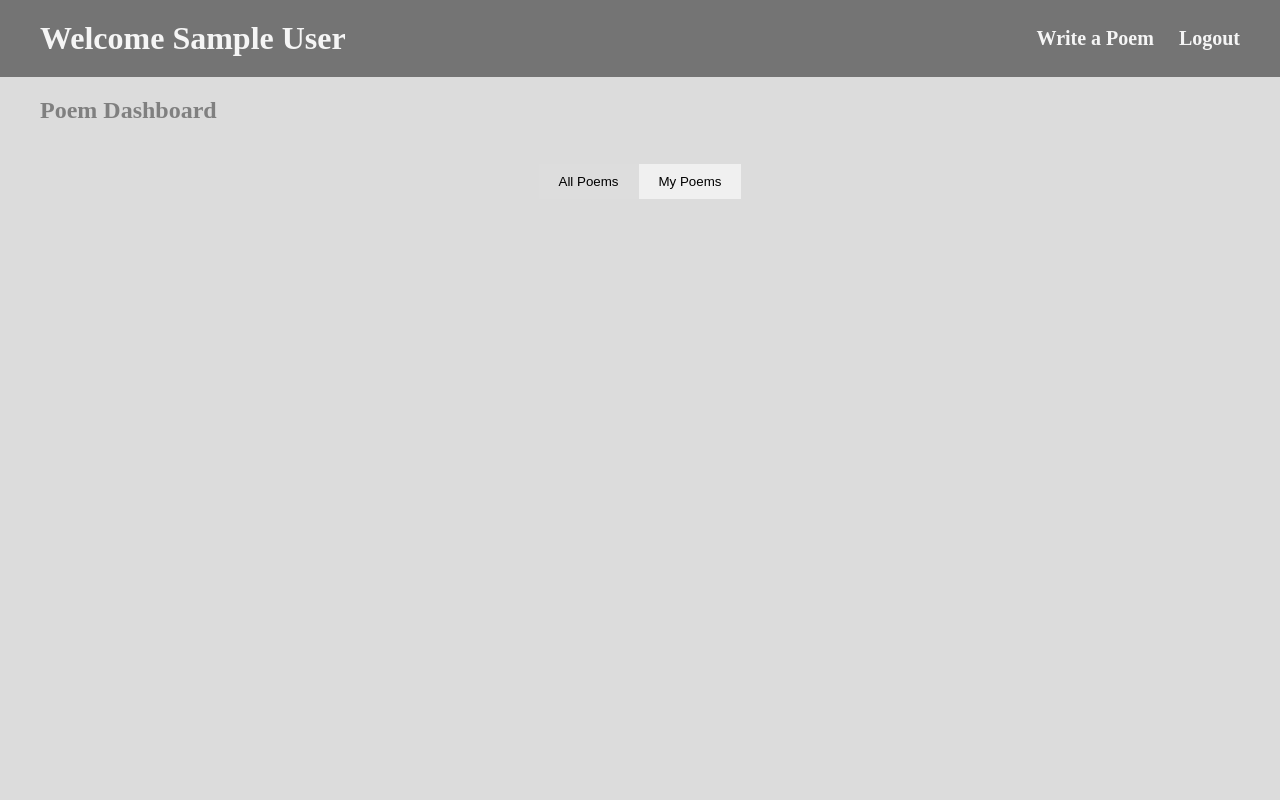
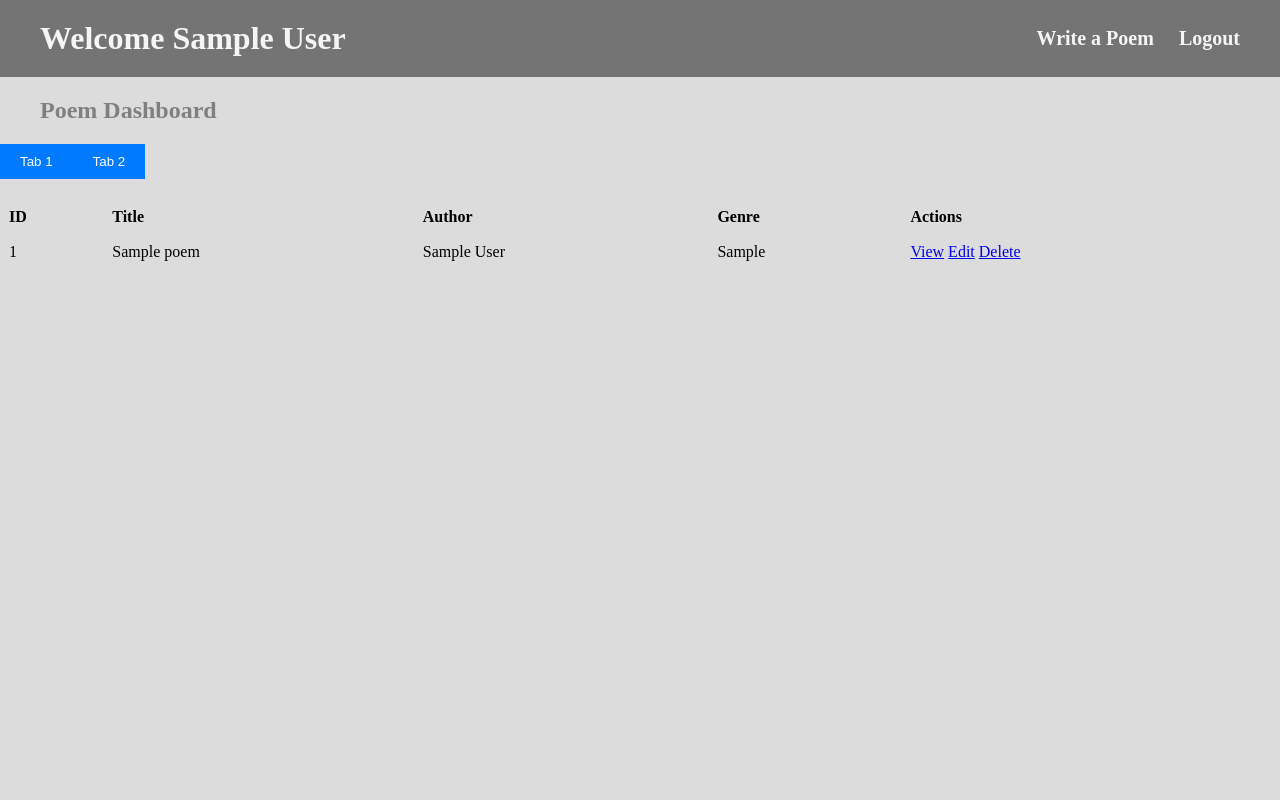
Before and after one commit to mdulak-maker/poems, a Flask app: page /dashboard in a window 1280 px wide. Run offline with Flask 3, Linux system fonts and the light colour scheme; the visitor is signed in with stand-in values (Sample User, id 1); tables that the repository leaves empty hold one stand-in row (values such as "Sample post").

Commit message:
Commited some changes to Poem's controller/model to get the save function working. Also got the dash table (TAB1) working. TAB2 stil pending

```diff
--- a/flask_app/models/poem.py
+++ b/flask_app/models/poem.py
@@ -17,31 +17,9 @@ class Poem:
     # Create Poems
     @classmethod
     def save(cls,data):
-        query = """INSERT INTO poems (title,author,genre,poem_text)
+        query = """INSERT INTO poems (title, author, genre, poem_text, user_id)
                 VALUES (%(title)s,%(author)s,%(genre)s,%(poem_text)s,%(user_id)s);"""
         return connectToMySQL(cls.DB).query_db(query,data)
-
-    # Get All Poems by Users
-    # @classmethod
-    # def get_all(cls):
-    #     query = """SELECT * FROM poems JOIN users on poems.user_id = users.id;"""
-    #     results = connectToMySQL(cls.DB).query_db(query)
-    #     poems = []
-    #     for poem_dict in results:
-    #         poem_obj = Poem(poem_dict)
-
-    #         user_obj = user.User({
-    #             "id": poem_dict['users.id'],
-    #             "first_name": poem_dict['first_name'],
-    #             "last_name": poem_dict['last_name'],
-    #             "email": poem_dict['email'],
-    #             "created_at": poem_dict['users.created_at'],
-    #             "updated_at": poem_dict['users.updated_at']
-    #         })
-
-    #         poem_obj.user = user_obj
-    #         poems.append(poem_obj)
-    #     return poems
 
     @classmethod
     def get_all(cls):
@@ -64,7 +42,6 @@ class Poem:
             poems.append(one_poem)
             print(f'**************{poems}')
         return poems
-
 
     @classmethod
     def get_all_from_user(cls, user_id):
--- a/flask_app/static/CSS/style.css
+++ b/flask_app/static/CSS/style.css
@@ -196,22 +196,22 @@
     height: 100vh;
 }
 
-.tab-container {
+/* .....................................DASH TABLE */
+/* Style for tabs */
+.tabs {
     display: flex;
-    justify-content: center;
-    margin-top: 20px;
 }
 
-.tab-btn {
-    background-color: #f0f0f0;
+.tab-button {
+    background-color: #007BFF;
+    color: white;
     border: none;
     padding: 10px 20px;
     cursor: pointer;
-    outline: none;
 }
 
-.tab-btn.active {
-    background-color: #ddd;
+.tab-button:hover {
+    background-color: #0056b3;
 }
 
 /* Style for tab content */
@@ -219,22 +219,22 @@
     display: none;
 }
 
-.tab-content table {
+table {
+    width: 100%;
     border-collapse: collapse;
-    width: 100%;
+    margin-top: 20px;
 }
 
-.tab-content table th, .tab-content table td {
+th, td {
     border: 1px solid #ddd;
     padding: 8px;
     text-align: left;
 }
 
-/* Display selected tab content */
-.tab-content.active {
+/* Show the first tab by default */
+#tab1 {
     display: block;
 }
-
 /*...................................... VIEW ONE POEM */
 .display-background {
     height: 100vh;
--- a/flask_app/static/JS/dashTable.js
+++ b/flask_app/static/JS/dashTable.js
@@ -1,21 +1,12 @@
-// Dashboard table with tabs.
-const tabButtons = document.querySelectorAll('.tab-btn');
-const tabContents = document.querySelectorAll('.tab-content');
+function showTab(tabId) {
+    // Get all tab content elements
+    var tabContents = document.getElementsByClassName('tab-content');
 
-// Add click event listeners to tab buttons
-tabButtons.forEach(button => {
-    button.addEventListener('click', () => {
-        // Remove the 'active' class from all tab buttons and tab contents
-        tabButtons.forEach(btn => btn.classList.remove('active'));
-        tabContents.forEach(content => content.classList.remove('active'));
+    // Hide all tab content
+    for (var i = 0; i < tabContents.length; i++) {
+        tabContents[i].style.display = 'none';
+    }
 
-        // Add the 'active' class to the clicked tab button and corresponding tab content
-        const tabId = button.getAttribute('data-tab');
-        const tabContent = document.getElementById(tabId);
-        button.classList.add('active');
-        tabContent.classList.add('active');
-    });
-});
-
-// Initialize the first tab as active
-tabButtons[0].click();
+    // Show the selected tab content
+    document.getElementById(tabId).style.display = 'block';
+}
--- a/flask_app/templates/dash.html
+++ b/flask_app/templates/dash.html
@@ -16,12 +16,11 @@
             </div>
         </div>
         <h2 class="dash-title">Poem Dashboard</h2>
-        <div class="tab-container">
-            <button class="tab-btn active" data-tab="tab1">All Poems</button>
-            <button class="tab-btn" data-tab="tab2">My Poems</button>
+        <div class="tabs">
+            <button class="tab-button" onclick="showTab('tab1')">Tab 1</button>
+            <button class="tab-button" onclick="showTab('tab2')">Tab 2</button>
         </div>
-        <div id="tab-all-poems" class="tab-content">
-            <!-- TAB 1 -->
+        <div id="tab1" class="tab-content">            <!-- TAB 1 -->
             <table>
                 <thead>
                     <tr>
@@ -33,24 +32,23 @@
                     </tr>
                 </thead>
                 <tbody>
+                    {% for poem in poems %}
                     <tr>
-                    {% for poem in poems %}
                         <td>{{poem.id}}</td>
                         <td>{{poem.title}}</td>
                         <td>{{poem.author}}</td>
                         <td>{{poem.genre}}</td>
                         <td>
-                            <a href="###" class="action-link">View</a>
-                            <a href="###" class="action-link">Edit</a>
-                            <a href="###" class="action-link">Delete</a>
+                            <a href="/poem/{{poem.id}}" class="action-link">View</a>
+                            <a href="/poem/edit/{{poem.id}}" class="action-link">Edit</a>
+                            <a href="/poem/delete/{{poem.id}}" class="action-link">Delete</a>
                         </td>
+                    </tr>
                     {% endfor %}
-                    </tr>
                 </tbody>
             </table>
         </div>
-        <div id="tab-my-poems" class="tab-content">
-            <!-- TAB 2 -->
+        <div id="tab2" class="tab-content">            <!-- TAB 2 -->
             <table>
                 <thead>
                     <tr>
```
Also changed, not shown: flask_app/controllers/poems.py (+4 -3 lines), flask_app/templates/addPoem.html (+9 -3 lines).
